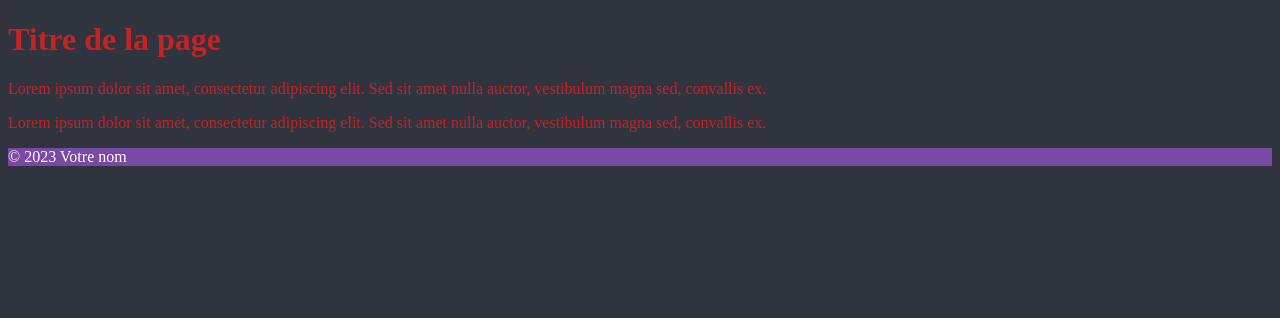
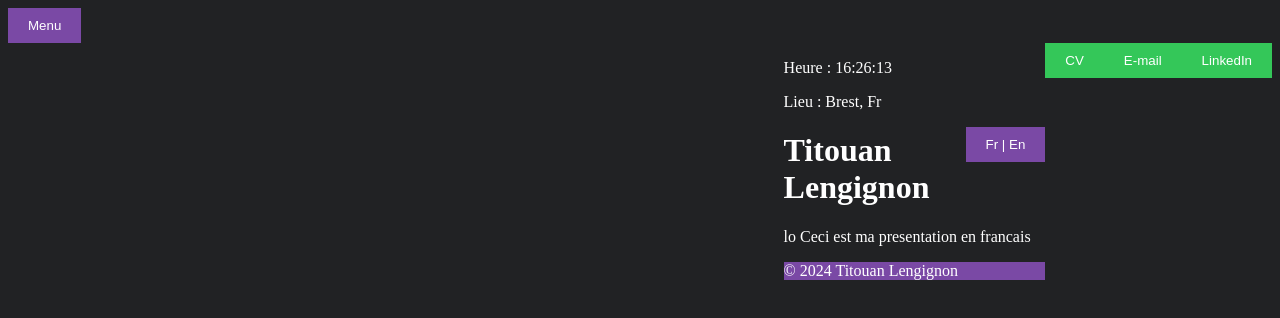
Before and after one commit to titouanlengignon/titouanlengignon.github.io, a plain HTML site: page index.html in a window 1280 px wide. Drawn offline with Linux system fonts and the light colour scheme.

Commit message:
site modifie jusqu'a FR/EN

```diff
--- a/index.html
+++ b/index.html
@@ -1,14 +1,85 @@
 <!DOCTYPE html>
+
 <html>
+
+<!-- lien -->
+<link rel="stylesheet" type="text/css" href="style.css">
+
+<!-- menu -->
+  <nav>
+    <a href="menu.html">
+      <button class="menu-button">Menu</button>
+    </a>
+  </nav>
+
+  <!-- boutton du haut -->
 <head>
-  <link rel="stylesheet" type="text/css" href="style.css">
+  <div class="header-button">
+    <a href="https://www.linkedin.com/in/titouan-lengignon-922977287/" target="_blank"><button class="header-buttonLinkedin">LinkedIn</button></a>
+    <a href="mailto:lengignontitouan@gmail.com"><button class="header-buttonEmail">E-mail</button></a>
+    <a href="cv.pdf" target="_blank"><button class="header-buttonCV">CV</button></a>
+  </div>
+
+  <!-- info (lieu heure) -->
+  <div class="header-info">
+    <div class="heure">
+      <p>Heure : <span id="heure"></span></p>
+    </div>
+    <div class="lieu">
+      <p>Lieu : Brest, Fr</p>
+  </div>
+
+  <!-- langue -->
+  <div class="langswitch">
+    <button class="header-buttonlangswitch"> Fr | En </button>
+  </div>
+
 </head>
+
 <body>
-  <h1>Titre de la page</h1>
-  <p>Lorem ipsum dolor sit amet, consectetur adipiscing elit. Sed sit amet nulla auctor, vestibulum magna sed, convallis ex.</p>
-  <p>Lorem ipsum dolor sit amet, consectetur adipiscing elit. Sed sit amet nulla auctor, vestibulum magna sed, convallis ex.</p>
+<!-- contenu -->
+<h1 id="texte-francais">Titouan Lengignon</h1>
+<h1 id="texte-anglais" style="display: none;">Titouan Lengignon</h1>
+<p id="texte-francais"> lo Ceci est ma presentation en francais</p>
+<p id="texte-anglais" style="display: none;"> This is my presentation in English</p>
+  <!-- footer -->
   <footer>
-    <p>&copy; 2023 Votre nom</p>
+    <p>&copy; 2024 Titouan Lengignon</p>
   </footer>
+
+  <!-- heure -->
+  <script>
+    function afficherHeure() {
+      var heure = new Date();
+      var heures = heure.getHours();
+      var minutes = heure.getMinutes();
+      var secondes = heure.getSeconds();
+      var texteHeure = heures + ":" + minutes + ":" + secondes;
+      document.getElementById("heure").innerHTML = texteHeure;
+    }
+
+    setInterval(afficherHeure, 1000);
+  </script>
+
+<script>
+  var texteFrancais = document.getElementById("texte-francais");
+  var texteAnglais = document.getElementById("texte-anglais");
+
+  function switchLang() {
+    if (texteFrancais.style.display === "block") {
+      texteFrancais.style.display = "none";
+      texteAnglais.style.display = "block";
+      document.querySelector(".header-buttonlangswitch").textContent = "Fr | En";
+    } else {
+      texteFrancais.style.display = "block";
+      texteAnglais.style.display = "none";
+      document.querySelector(".header-buttonlangswitch").textContent = "En | Fr";
+    }
+  }
+
+  var buttonlangswitch = document.querySelector(".header-buttonlangswitch");
+  buttonlangswitch.addEventListener("click", switchLang);
+</script>
+
 </body>
 </html>
--- a/style.css
+++ b/style.css
@@ -1,6 +1,6 @@
 body {
-    background-color: #2f343f;
-    color: #c72222;
+    background-color: #212224;
+    color: #ffffff;
   }
 
   footer {
@@ -13,3 +13,79 @@ body {
     background-color: #34c759;
     color: #ffffff;
   }
+/* menu */
+  .menu-button {
+    background-color: #7a49a5;
+    color: #ffffff;
+    padding: 10px 20px;
+    border: none;
+    cursor: pointer;
+  }
+  .menu-button:hover {
+    background-color: #701eb8;
+  }
+
+
+
+/* boutton du haut */
+  .header-buttonCV {
+    background-color: #34c759;
+    color: #ffffff;
+    padding: 10px 20px;
+    border: none;
+    cursor: pointer;
+  }
+  .header-buttonCV:hover {
+    background-color: #00a772;
+  }
+  .header-buttonCV {
+    float: right;
+  }
+
+  .header-buttonLinkedin {
+    background-color: #34c759;
+    color: #ffffff;
+    padding: 10px 20px;
+    border: none;
+    cursor: pointer;
+  }
+  .header-buttonLinkedin:hover {
+    background-color: #00a772;
+  }
+  .header-buttonLinkedin {
+    float: right;
+  }
+
+  .header-buttonEmail {
+    background-color: #34c759;
+    color: #ffffff;
+    padding: 10px 20px;
+    border: none;
+    cursor: pointer;
+  }
+  .header-buttonEmail:hover {
+    background-color: #00a772;
+  }
+  .header-buttonEmail {
+    float: right;
+  }
+
+  /* info (lieu heure) */
+  .header-info {
+    float: right;
+    margin-left: 20px;
+  }
+
+  /* switch langue */
+  .header-buttonlangswitch {
+    background-color: #7a49a5;
+    color: #ffffff;
+    padding: 10px 20px;
+    border: none;
+    cursor: pointer;
+    float: right;
+    margin-left: 10px;
+  }
+  .header-buttonlangswitch:hover {
+    background-color: #701eb8;
+  }
```
Also changed, not shown: heure.js (added, +12 -0 lines), menu.html (added, +15 -0 lines).
